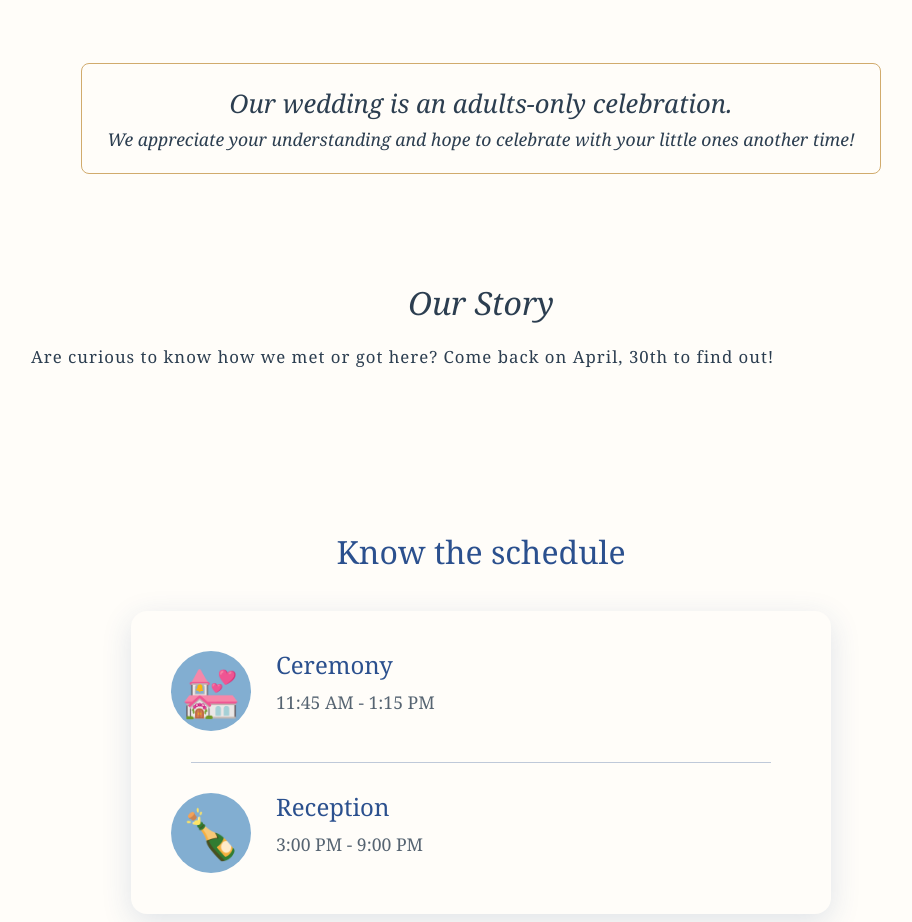
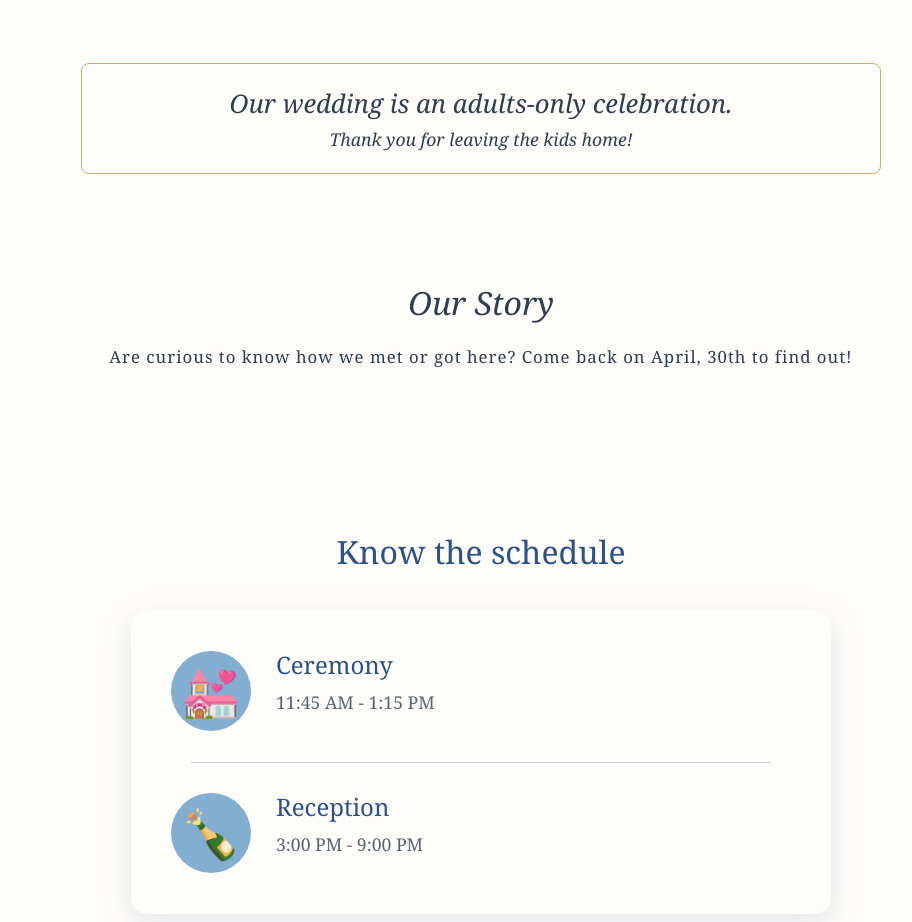
Before and after one commit to mayffi/wedding-website, a React (Vite) app: page / in a window 1280 px wide. Shown: the part 1340-2262 px from the top of the page, without its empty margins (159-1071 px from the left). Built offline with nearby package versions, Linux system fonts and the light colour scheme; no server answers.

Commit message:
chore: remove dead code and center story text
- Remove unused currentYear variable in Footer
- Remove empty welcome export from wedding config
- Remove unused .welcome-text CSS rule
- Center story text alignment
- Remove extra whitespace in Photos

```diff
--- a/src/components/Footer.jsx
+++ b/src/components/Footer.jsx
@@ -1,8 +1,6 @@
 import '../styles/Footer.css'
 
 function Footer() {
-  const currentYear = new Date().getFullYear()
-
   return (
     <footer className="footer">
       <div className="footer-container">
--- a/src/config/wedding.js
+++ b/src/config/wedding.js
@@ -26,17 +26,14 @@ export const contact = {
 export const notices = {
   adultsOnly: "Our wedding is an adults-only celebration.",
   adultsOnlySubtext:
-    "We appreciate your understanding and hope to celebrate with your little ones another time!",
+    "Thank you for leaving the kids home!",
 };
 
 // ---------------------------------------------------------------------------
 // Home page content
 // ---------------------------------------------------------------------------
-export const welcome = {
-};
-
 export const story = {
-  text: "Are curious to know how we met or got here?                               Come back on April, 30th to find out!",
+  text: "Are curious to know how we met or got here? Come back on April, 30th to find out!",
 };
 
 export const schedule = {
@@ -66,7 +63,7 @@ export const ceremony = {
     "Public transport":
       "We recommend arriving by Tram 2 or Tram 7.\nTram 2 - stop at Eteläranta (5mins walk).\nTram 7 - stop at Senaatintori (11 mins walk).",
     driving:
-      " If you must drive, you can reach Bernhardinkatu 4.\n\n NB: there is limited parking at the at the church and surrounding streets (Eteläranta and laivasillankatu).\n\nOther parking areas: Aimo Park Kasarmitori at Fabianinkatu 4 (5 mins walk) and Makasiiniranta P2 and P3 .",
+      " If you must drive to Bernhardinkatu 4, please note: \n\nthere is limited parking at the at the church and surrounding streets (Eteläranta and laivasillankatu).\n\nOther parking areas: Aimo Park Kasarmitori at Fabianinkatu 4 (5 mins walk) and Makasiiniranta P2 and P3 .",
   },
 };
 
--- a/src/pages/Photos.jsx
+++ b/src/pages/Photos.jsx
@@ -15,7 +15,6 @@ function Photos() {
           <p className="page-subtitle">Thank you for helping us preserve these beautiful memories! Please share your photos and videos with us.</p>
           <div className="photos-card">
             <div className="photos-info">
-
               <div className="upload-instructions">
                 <h2>How to share with us</h2>
                 <div className="instructions-text">
--- a/src/styles/Home.css
+++ b/src/styles/Home.css
@@ -92,15 +92,6 @@
   margin: 0 auto;
 }
 
-.welcome-text {
-  font-size: 0.95rem;
-  line-height: 1.8;
-  color: var(--text-dark);
-  text-align: left;
-  letter-spacing: 1px;
-  margin-bottom: 30px;
-}
-
 .divider-line {
   height: 1px;
   width: 100%;
@@ -166,7 +157,7 @@
   font-size: 1.05rem;
   line-height: 1.8;
   color: var(--text-dark);
-  text-align: left;
+  text-align: center;
   letter-spacing: 1px;
   max-width: 900px;
   margin: 0 auto;
@@ -284,7 +275,6 @@
     font-size: 2rem;
   }
 
-  .welcome-text,
   .story-text {
     font-size: 0.85rem;
     padding: 0 10px;
```
